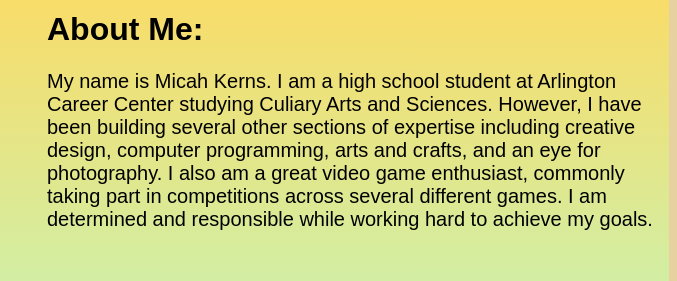
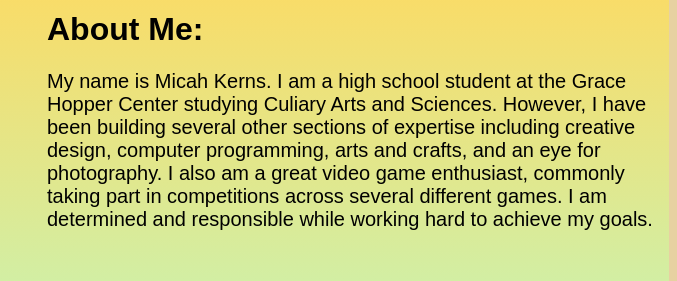
Before and after one commit to f1shOwO/f1shOwO.github.io, a plain HTML site: page index.html in a window 1280 px wide. Shown: the part 128-409 px from the top of the page, 603-1280 px from the left. Drawn offline with Linux system fonts and the light colour scheme; a web font is replaced by a local one.

Commit message:
updated current school UwU

```diff
--- a/index.html
+++ b/index.html
@@ -18,7 +18,7 @@
   </div>
   <div id="contact">
    <h1>About Me:</h1>
-   <p>My name is Micah Kerns. I am a high school student at Arlington Career Center studying Culiary Arts and Sciences. However, I have been building several other sections of expertise including creative design, computer programming, arts and crafts, and an eye for photography. I also am a great video game enthusiast, commonly taking part in competitions across several different games. I am determined and responsible while working hard to achieve my goals.</p>
+   <p>My name is Micah Kerns. I am a high school student at the Grace Hopper Center studying Culiary Arts and Sciences. However, I have been building several other sections of expertise including creative design, computer programming, arts and crafts, and an eye for photography. I also am a great video game enthusiast, commonly taking part in competitions across several different games. I am determined and responsible while working hard to achieve my goals.</p>
   </div>
  </div>
  <hr>
```
